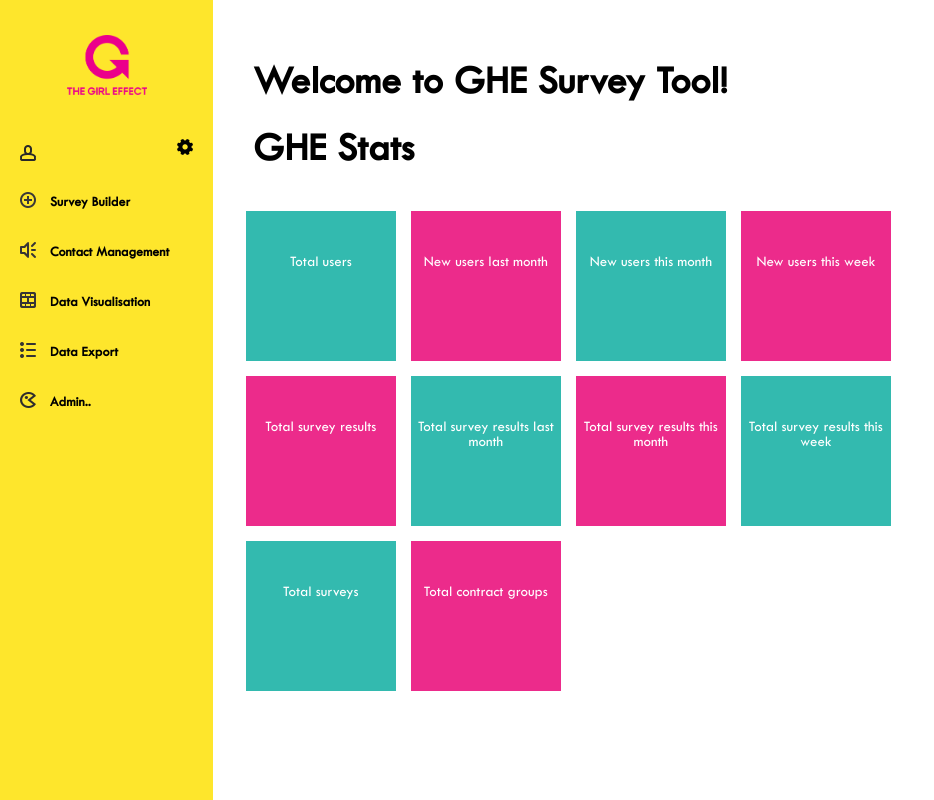
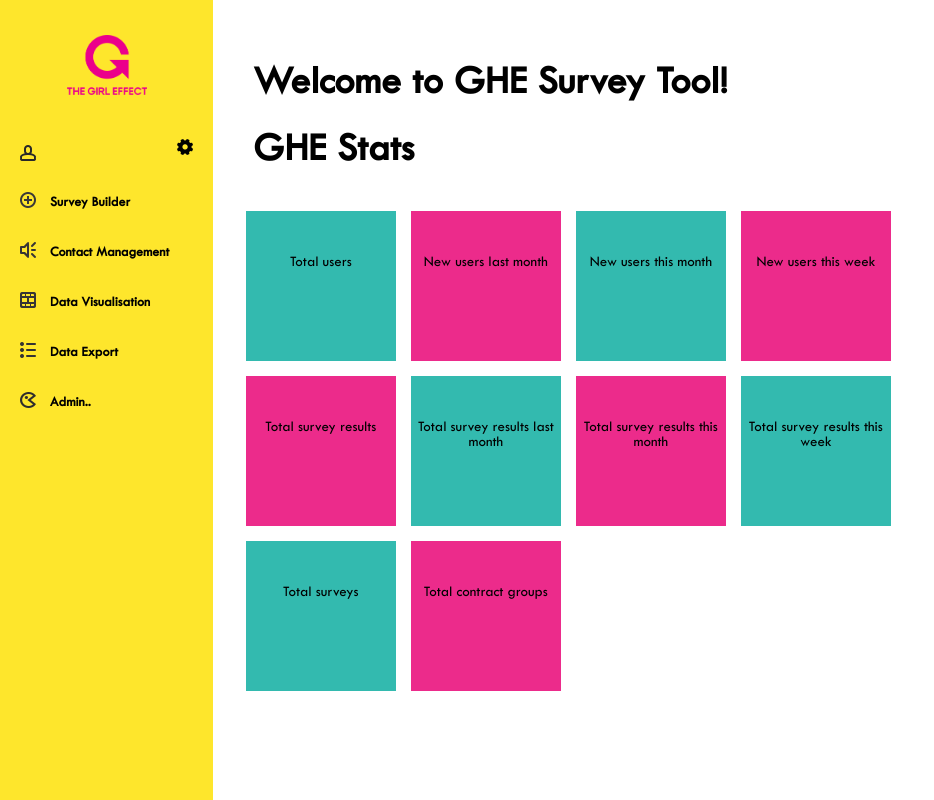
Before and after one commit to praekeltfoundation/gem-survey-tool, a Django app: page /home/ in a window 1280 px wide. Shown: the whole page, without its empty margins (0-934 px from the left). Run offline with Django 3.2, Linux system fonts and the light colour scheme; data that the repository does not hold is empty; parts of the project's set-up code (start-up, migrations or seed data) failed here and were passed over; some libraries are stand-ins or nearby versions.

Commit message:
style changes for stats page

```diff
--- a/gems/core/static/css/styles.css
+++ b/gems/core/static/css/styles.css
@@ -95,6 +95,10 @@ footer {
 
 .grey-background{
     background-color: rgb(214, 214, 214);
+}
+
+.stat-grey-back{
+    background-color: #F0F0F0;
 }
 
 .white-front{
@@ -886,7 +890,6 @@ div.spaced {
     font-weight: bold;
     text-align: center;
     line-height: 1em;
-    color: white;
     padding-top: 0.7em;
 }
 
@@ -896,7 +899,7 @@ div.spaced {
     font-weight: 100;
     text-align: center;
     line-height: 1em;
-    color: white;
+    color: black;
 }
 
 .stat-block{
@@ -906,6 +909,7 @@ div.spaced {
     float: left;
     position: relative;
     padding: 0px;
+
 }
 
 .stat-heading {
```
